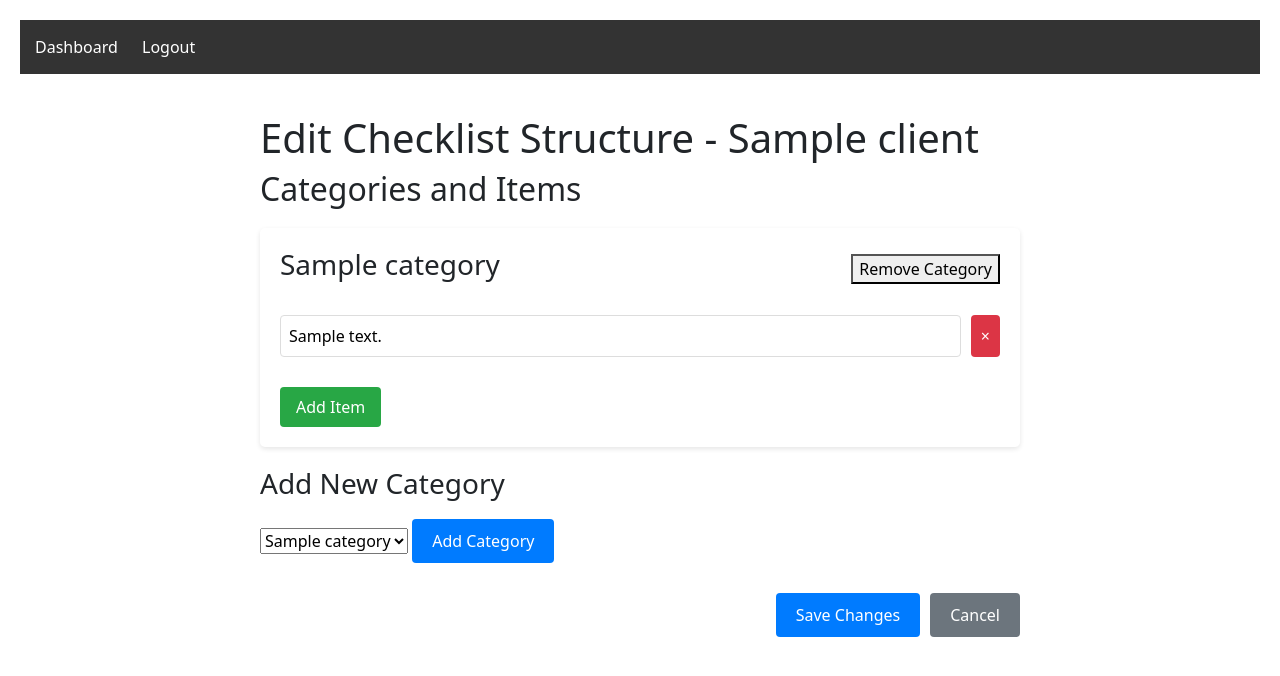
After one commit to Jurgens92/ITChecklistSystem, a Flask app: page /edit-client-structure/1 in a window 1280 px wide. The commit adds this page. Shown: the top 676 px of the page. Run offline with Flask 3, Linux system fonts and the light colour scheme; a user stored in the database is signed in; tables that the repository leaves empty hold one stand-in row (values such as "Sample post").

Commit message:
feat-added-customclientform,addtemplatetoclient

```diff
--- a/app/routes.py
+++ b/app/routes.py
@@ -52,6 +52,9 @@ def logout():
 def client_checklist(client_id):
     client = Client.query.get_or_404(client_id)
 
+    # Get all available templates for the dropdown
+    templates = ChecklistTemplate.query.all()  # Add this line
+
     # Get all items for this client
     items_by_category = {}
     categories = ChecklistCategory.query.all()
@@ -103,7 +106,8 @@ def client_checklist(client_id):
     return render_template(
         "checklist.html",
         client=client,
-        items_by_category=items_by_category
+        items_by_category=items_by_category,
+        templates=templates
     )
 
 @main.route("/submit_checklist", methods=["POST"])
@@ -651,6 +655,61 @@ def edit_client_checklist(client_id):
 
     return render_template("edit_client_checklist.html", client=client)
 
+@main.route("/add-template-to-client/<int:client_id>", methods=["POST"])
+@login_required
+def add_template_to_client(client_id):
+    if not current_user.is_admin:
+        flash("Access denied")
+        return redirect(url_for("main.dashboard"))
+
+    client = Client.query.get_or_404(client_id)
+    template_id = request.form.get('template_id')
+
+    if template_id:
+        template = ChecklistTemplate.query.get(template_id)
+        if template:
+            categories = ChecklistCategory.query.filter_by(template_id=template.id).all()
+            duplicates_prevented = 0
+            items_added = 0
+
+            for category in categories:
+                template_items = TemplateItem.query.filter_by(
+                    template_id=template.id,
+                    category_id=category.id
+                ).all()
+
+                for template_item in template_items:
+                    # Check if this item already exists for this client and category
+                    existing_item = ChecklistItem.query.filter_by(
+                        client_id=client_id,
+                        category_id=category.id,
+                        description=template_item.description
+                    ).first()
+
+                    if not existing_item:
+                        checklist_item = ChecklistItem(
+                            client_id=client_id,
+                            description=template_item.description,
+                            category_id=category.id,
+                            completed=False
+                        )
+                        db.session.add(checklist_item)
+                        items_added += 1
+                    else:
+                        duplicates_prevented += 1
+
+            try:
+                db.session.commit()
+                if duplicates_prevented > 0:
+                    flash(f"Added {items_added} new items from {template.name} template. "
+                          f"Skipped {duplicates_prevented} duplicate items.")
+                else:
+                    flash(f"Successfully added {items_added} items from {template.name} template.")
+            except Exception as e:
+                db.session.rollback()
+                flash(f"Error adding template: {str(e)}")
+
+    return redirect(url_for("main.client_checklist", client_id=client_id))
 
 @main.route("/delete-client/<int:client_id>", methods=["POST"])
 @login_required
@@ -672,3 +731,59 @@ def delete_client(client_id):
         flash(f"Error deleting client: {str(e)}")
 
     return redirect(url_for("main.manage_clients"))
+
+@main.route("/edit-client-structure/<int:client_id>", methods=["GET", "POST"])
+@login_required
+def edit_client_structure(client_id):
+    if not current_user.is_admin:
+        flash("Access denied")
+        return redirect(url_for("main.dashboard"))
+
+    client = Client.query.get_or_404(client_id)
+
+    if request.method == "POST":
+        try:
+            data = request.get_json()
+
+            # Clear existing items for this client
+            ChecklistItem.query.filter_by(client_id=client_id).delete()
+
+            # Add new/updated items
+            for category_data in data['categories']:
+                category_id = category_data['id']
+                items = category_data['items']
+
+                for item in items:
+                    new_item = ChecklistItem(
+                        client_id=client_id,
+                        description=item['description'],
+                        category_id=category_id,
+                        completed=False
+                    )
+                    db.session.add(new_item)
+
+            db.session.commit()
+            return jsonify({"status": "success"})
+
+        except Exception as e:
+            db.session.rollback()
+            return jsonify({"status": "error", "message": str(e)}), 500
+
+    # GET request - display edit form
+    items_by_category = {}
+    categories = ChecklistCategory.query.all()
+
+    for category in categories:
+        items = ChecklistItem.query.filter_by(
+            client_id=client_id,
+            category_id=category.id
+        ).all()
+        if items:
+            items_by_category[category] = items
+
+    return render_template(
+        "edit_client_structure.html",
+        client=client,
+        categories=categories,
+        items_by_category=items_by_category
+    )
--- a/app/static/css/style.css
+++ b/app/static/css/style.css
@@ -244,3 +244,23 @@ nav a:hover {
 .button:hover {
     opacity: 0.9;
 }
+
+.template-actions {
+    margin: 20px 0;
+    padding: 20px;
+    background-color: #f8f9fa;
+    border-radius: 5px;
+}
+
+.add-template-form {
+    display: flex;
+    gap: 10px;
+    align-items: center;
+}
+
+.add-template-form select {
+    flex: 1;
+    padding: 8px;
+    border: 1px solid #ddd;
+    border-radius: 4px;
+}
--- /dev/null
+++ b/app/templates/edit_client_structure.html
@@ -0,0 +1,205 @@
+{% extends "base.html" %}
+{% block content %}
+<div class="edit-structure-container">
+    <h1>Edit Checklist Structure - {{ client.name }}</h1>
+
+    <div class="categories-section">
+        <h2>Categories and Items</h2>
+        <div id="categories-container">
+            {% for category in categories %}
+            <div class="category-section" data-category-id="{{ category.id }}">
+                <div class="category-header">
+                    <h3>{{ category.name }}</h3>
+                    <button type="button" class="remove-category-btn" onclick="removeCategory(this)">Remove Category</button>
+                </div>
+                <div class="items-list">
+                    {% for item in items_by_category.get(category, []) %}
+                    <div class="checklist-item">
+                        <input type="text" value="{{ item.description }}" class="item-input">
+                        <button type="button" class="remove-item-btn" onclick="removeItem(this)">×</button>
+                    </div>
+                    {% endfor %}
+                </div>
+                <button type="button" class="add-item-btn" onclick="addItem({{ category.id }})">Add Item</button>
+            </div>
+            {% endfor %}
+        </div>
+
+        <div class="add-category-section">
+            <h3>Add New Category</h3>
+            <select id="categorySelect">
+                {% for category in categories %}
+                <option value="{{ category.id }}">{{ category.name }}</option>
+                {% endfor %}
+            </select>
+            <button onclick="addCategory()" class="button">Add Category</button>
+        </div>
+    </div>
+
+    <div class="form-actions">
+        <button onclick="saveChanges()" class="button save-btn">Save Changes</button>
+        <a href="{{ url_for('main.client_checklist', client_id=client.id) }}" class="button secondary">Cancel</a>
+    </div>
+</div>
+
+<style>
+.edit-structure-container {
+    max-width: 800px;
+    margin: 0 auto;
+    padding: 20px;
+}
+
+.category-section {
+    background: white;
+    padding: 20px;
+    margin: 20px 0;
+    border-radius: 5px;
+    box-shadow: 0 2px 5px rgba(0,0,0,0.1);
+}
+
+.category-header {
+    display: flex;
+    justify-content: space-between;
+    align-items: center;
+    margin-bottom: 15px;
+}
+
+.checklist-item {
+    display: flex;
+    gap: 10px;
+    margin-bottom: 10px;
+}
+
+.item-input {
+    flex: 1;
+    padding: 8px;
+    border: 1px solid #ddd;
+    border-radius: 4px;
+}
+
+.remove-item-btn {
+    background: #dc3545;
+    color: white;
+    border: none;
+    border-radius: 4px;
+    padding: 0 10px;
+    cursor: pointer;
+}
+
+.add-item-btn {
+    background: #28a745;
+    color: white;
+    border: none;
+    border-radius: 4px;
+    padding: 8px 16px;
+    cursor: pointer;
+    margin-top: 10px;
+}
+
+.form-actions {
+    margin-top: 20px;
+    display: flex;
+    gap: 10px;
+    justify-content: flex-end;
+}
+
+.save-btn {
+    background: #007bff;
+}
+</style>
+
+<script>
+function addItem(categoryId) {
+    const categorySection = document.querySelector(`.category-section[data-category-id="${categoryId}"]`);
+    const itemsList = categorySection.querySelector('.items-list');
+
+    const newItem = document.createElement('div');
+    newItem.className = 'checklist-item';
+    newItem.innerHTML = `
+        <input type="text" class="item-input" placeholder="Enter item description">
+        <button type="button" class="remove-item-btn" onclick="removeItem(this)">×</button>
+    `;
+
+    itemsList.appendChild(newItem);
+}
+
+function removeItem(button) {
+    button.closest('.checklist-item').remove();
+}
+
+function addCategory() {
+    const select = document.getElementById('categorySelect');
+    const categoryId = select.value;
+    const categoryName = select.options[select.selectedIndex].text;
+
+    const categoriesContainer = document.getElementById('categories-container');
+
+    // Check if category already exists
+    if (document.querySelector(`.category-section[data-category-id="${categoryId}"]`)) {
+        alert('This category is already added');
+        return;
+    }
+
+    const newCategory = document.createElement('div');
+    newCategory.className = 'category-section';
+    newCategory.dataset.categoryId = categoryId;
+    newCategory.innerHTML = `
+        <div class="category-header">
+            <h3>${categoryName}</h3>
+            <button type="button" class="remove-category-btn" onclick="removeCategory(this)">Remove Category</button>
+        </div>
+        <div class="items-list"></div>
+        <button type="button" class="add-item-btn" onclick="addItem(${categoryId})">Add Item</button>
+    `;
+
+    categoriesContainer.appendChild(newCategory);
+}
+
+function removeCategory(button) {
+    button.closest('.category-section').remove();
+}
+
+function saveChanges() {
+    const categories = [];
+    document.querySelectorAll('.category-section').forEach(categorySection => {
+        const categoryId = categorySection.dataset.categoryId;
+        const items = [];
+
+        categorySection.querySelectorAll('.checklist-item input').forEach(input => {
+            if (input.value.trim()) {
+                items.push({
+                    description: input.value.trim()
+                });
+            }
+        });
+
+        categories.push({
+            id: parseInt(categoryId),
+            items: items
+        });
+    });
+
+    fetch("{{ url_for('main.edit_client_structure', client_id=client.id) }}", {
+        method: 'POST',
+        headers: {
+            'Content-Type': 'application/json',
+        },
+        body: JSON.stringify({
+            categories: categories
+        })
+    })
+    .then(response => response.json())
+    .then(data => {
+        if (data.status === 'success') {
+            window.location.href = "{{ url_for('main.client_checklist', client_id=client.id) }}";
+        } else {
+            alert('Error saving changes: ' + (data.message || 'Unknown error'));
+        }
+    })
+    .catch(error => {
+        console.error('Error:', error);
+        alert('Error saving changes. Please try again.');
+    });
+}
+</script>
+{% endblock %}
```
Also changed, not shown: app/templates/checklist.html (+19 -0 lines).
